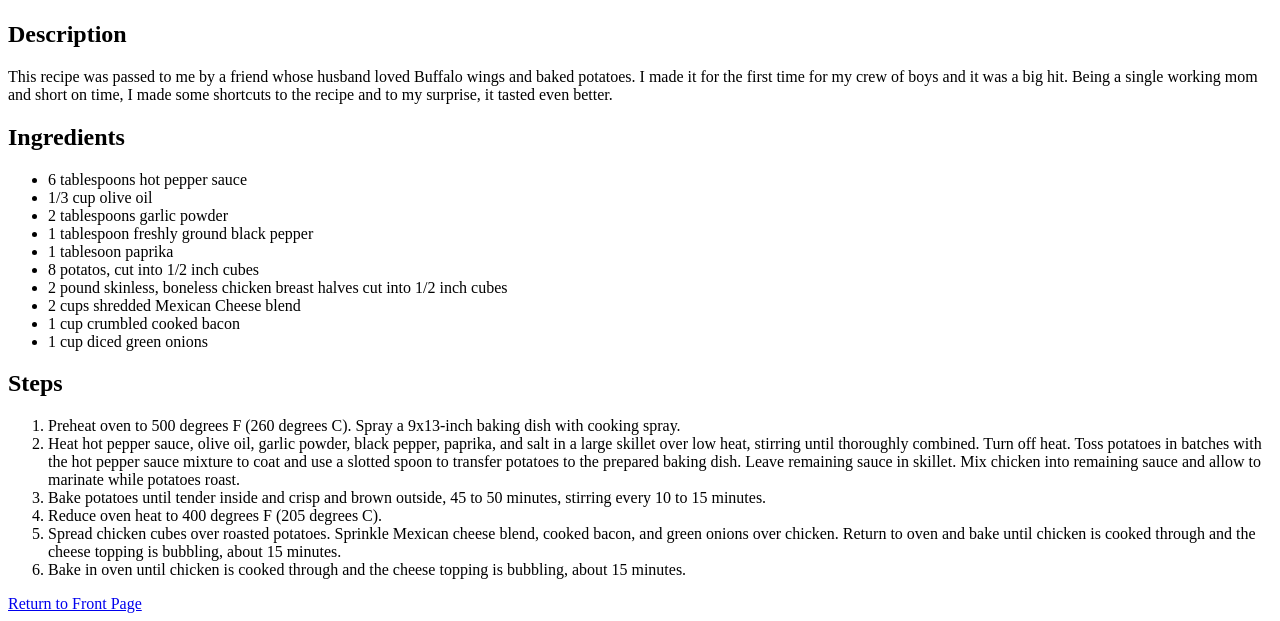
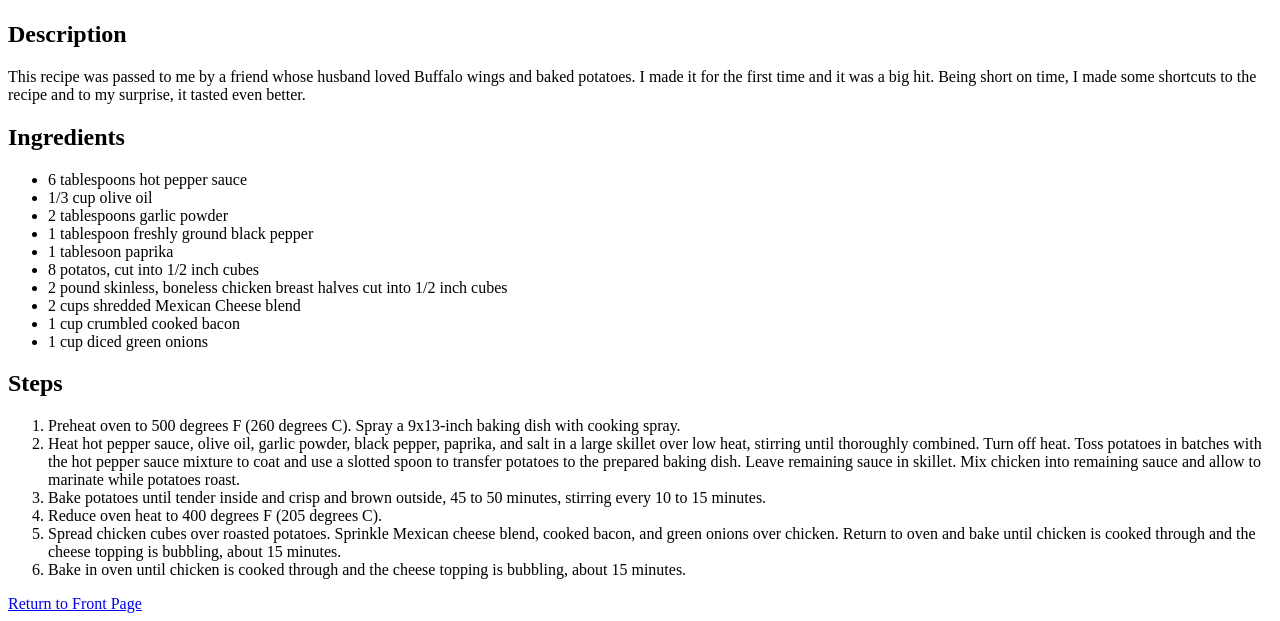
Before and after one commit to Garyh79/odin-recipes2, a plain HTML site: page buffchick.html in a window 1280 px wide. Shown: the part 308-929 px from the top of the page. Drawn offline with Linux system fonts and the light colour scheme.

Commit message:
buffchick.html

```diff
--- a/buffchick.html
+++ b/buffchick.html
@@ -16,7 +16,7 @@
     <h2>Description</h2>
     <p>
         This recipe was passed to me by a friend whose husband loved Buffalo wings and baked potatoes. I made it for the
-        first time for my crew of boys and it was a big hit. Being a single working mom and short on time, I made some
+        first time and it was a big hit. Being short on time, I made some
         shortcuts to the recipe and to my surprise, it tasted even better.</p>
     <h2>Ingredients</h2>
     <ul>
```
